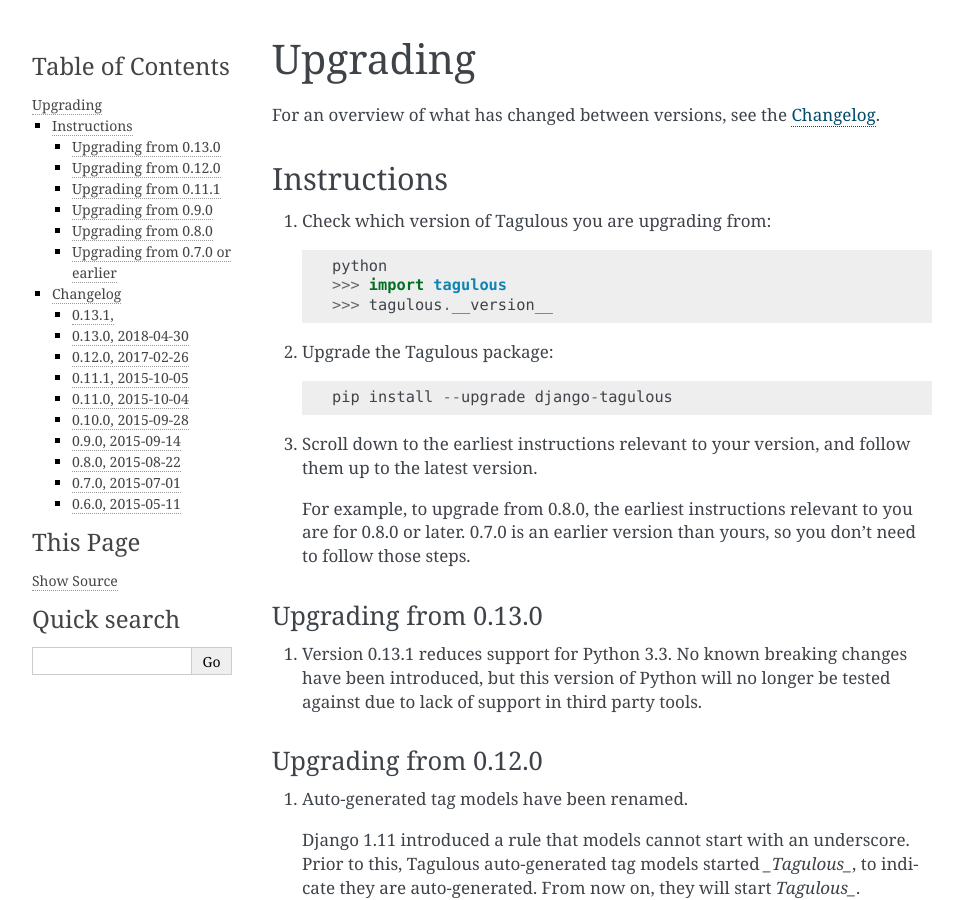
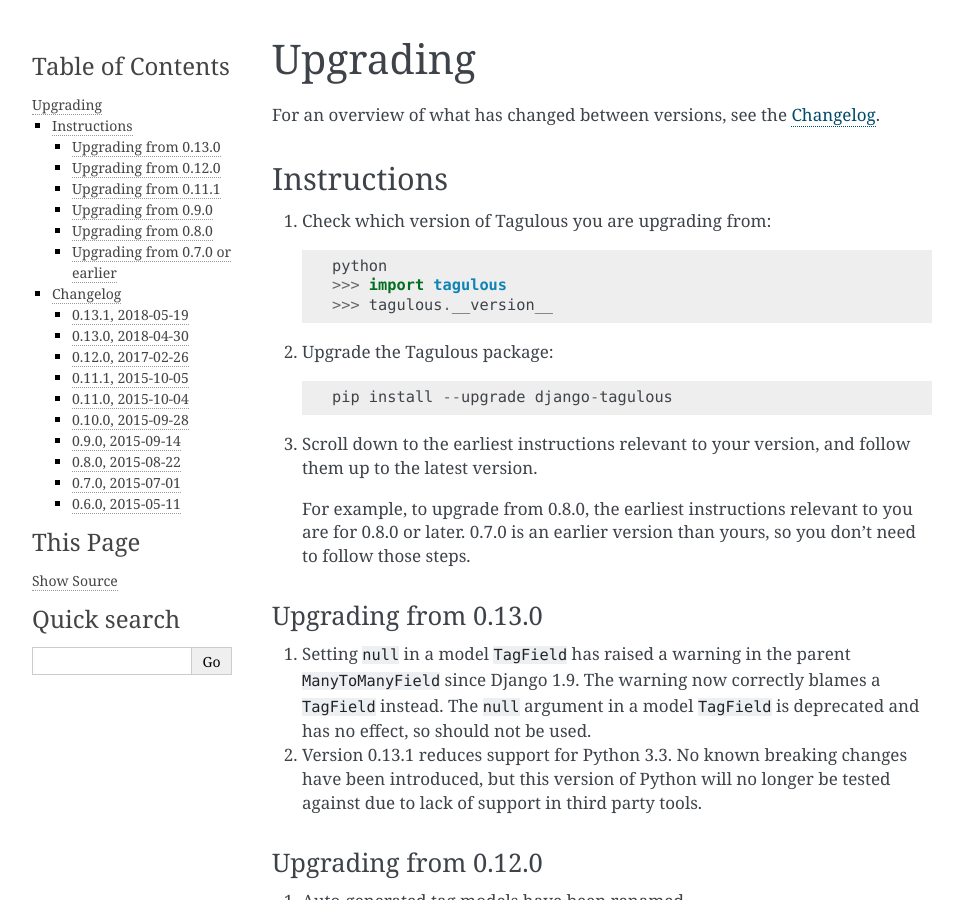
Before and after one commit to radiac/django-tagulous, a Sphinx documentation site: the page built from docs/upgrading.rst, in a window 1280 px wide and 900 px high. Shown: the whole window, without its empty margins (148-1111 px from the left). Built offline with Sphinx 7.4.7, drawn with Linux system fonts in a browser that asks for light colours; some of the changed text lies outside the part shown.

```diff
--- a/README.rst
+++ b/README.rst
@@ -25,7 +25,7 @@ Features
 * Supports trees of nested tags, for detailed categorisation
 * Admin support for managing tags and tagged models
 
-Version 0.13.0; supports Django 1.4.2 to 1.11, on Python 2.7 and 3.2 to 3.6.
+Version 0.13.1; supports Django 1.4.2 to 1.11, on Python 2.7 and 3.2 to 3.6.
 
 See the `Documentation <http://radiac.net/projects/django-tagulous/documentation/>`_
 for details of how Tagulous works; in particular:
--- a/docs/index.rst
+++ b/docs/index.rst
@@ -7,7 +7,7 @@ and ``ManyToManyField``, giving you all their normal power with a sprinkling of
 tagging syntactic sugar, and a full set of extra
 :doc:`features <introduction>`.
 
-Version 0.13.0
+Version 0.13.1
 
 
 .. seealso::
--- a/docs/upgrading.rst
+++ b/docs/upgrading.rst
@@ -30,7 +30,12 @@ Instructions
 Upgrading from 0.13.0
 ---------------------
 
-1. Version 0.13.1 reduces support for Python 3.3. No known breaking changes
+1. Setting ``null`` in a model ``TagField`` has raised a warning in the
+   parent ``ManyToManyField`` since Django 1.9. The warning now correctly
+   blames a ``TagField`` instead. The ``null`` argument in a model ``TagField``
+   is deprecated and has no effect, so should not be used.
+
+2. Version 0.13.1 reduces support for Python 3.3. No known breaking changes
    have been introduced, but this version of Python will no longer be tested
    against due to lack of support in third party tools.
 
@@ -255,11 +260,12 @@ are available by installing the master branch from github (see
 :ref:`installation_instructions` for details).
 
 
-0.13.1,
+0.13.1, 2018-05-19
 ------------------
 
 Bugfix:
-* `TagField(null=...)` no longer raises a warning
+* ``TagField(null=...)`` now raises a warning about the ``TagField``, rather
+  than the parent ``ManyToManyField``.
 
 Changes:
 * Reduce support for Python 3.3
@@ -273,7 +279,7 @@ Feature:
 
 Changes:
 * Reduce support for Django 1.4 and Python 3.2
-* Remove deprecated `TagField` manager's ``__len__`` (#10, fixes #9)
+* Remove deprecated ``TagField`` manager's ``__len__`` (#10, fixes #9)
 
 Bugfix:
 * Fix failed search in select2 v3 widget when pasting multiple tags (fixes #26)
@@ -283,7 +289,7 @@ Bugfix:
 * Fix deserialization exception for model with ``ManyToOneRel`` (fixes #14)
 
 Thanks to:
-* Martín R. Guerrero (slackmart) for removing `__len__` method (#9, #10)
+* Martín R. Guerrero (slackmart) for removing ``__len__`` method (#9, #10)
 * Mark London for select2 v3 widget fix when pasting tags (#26)
 * Peter Baumgartner (ipmb) for fixing race condition (#31)
 * Raniere Silva (rgaics) for fixing deserialization exeption (#14, #45)
--- a/setup.py
+++ b/setup.py
@@ -3,7 +3,7 @@ import re
 import sys
 from setuptools import setup, find_packages
 
-VERSION = "0.13.0"
+VERSION = "0.13.1"
 
 def read(fname):
     return open(os.path.join(os.path.dirname(__file__), fname)).read()
--- a/tagulous/__init__.py
+++ b/tagulous/__init__.py
@@ -5,7 +5,7 @@ Django Tagulous - Fabulous Tags
 from __future__ import unicode_literals
 
 
-__version__ = "0.13.0"
+__version__ = "0.13.1"
 __license__ = "BSD"
 __author__ = "Richard Terry"
 __credits__ = [
```
Also changed, not shown: docs/models/fields.rst (+3 -6 lines).
